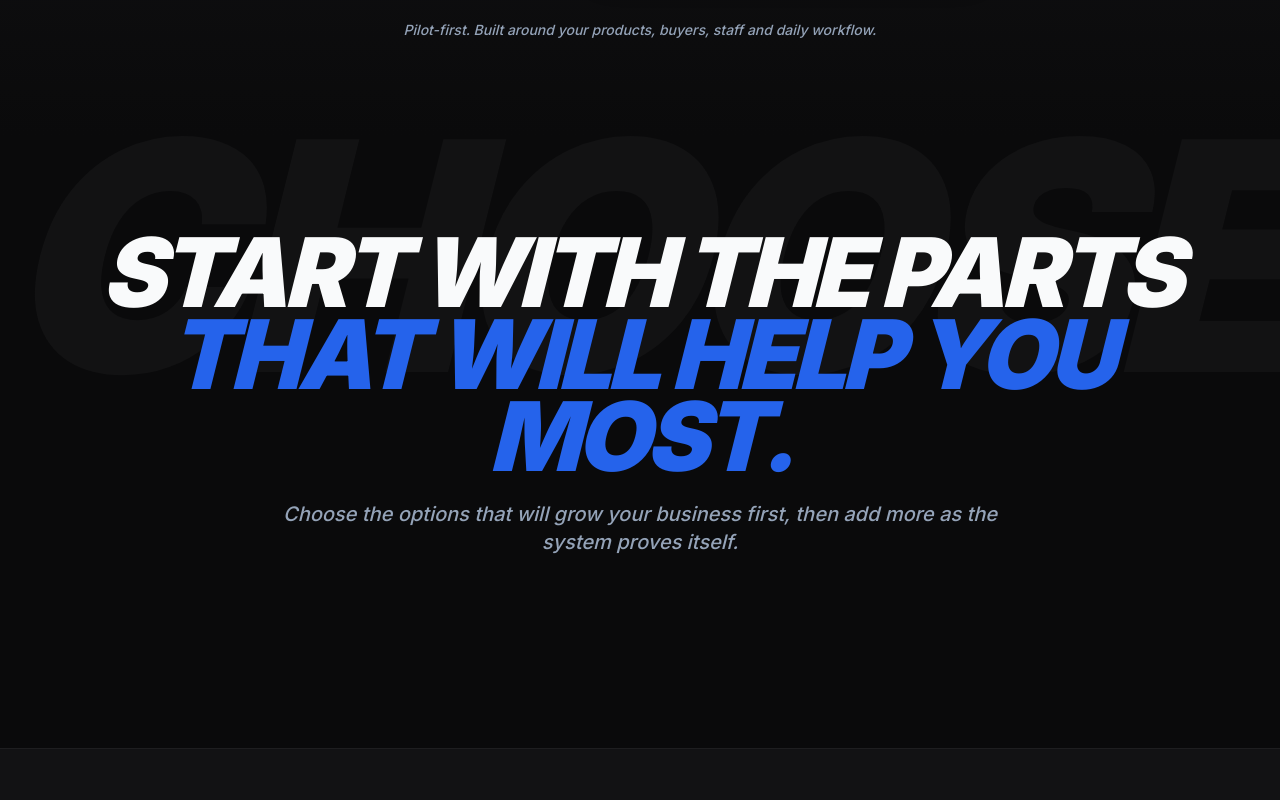
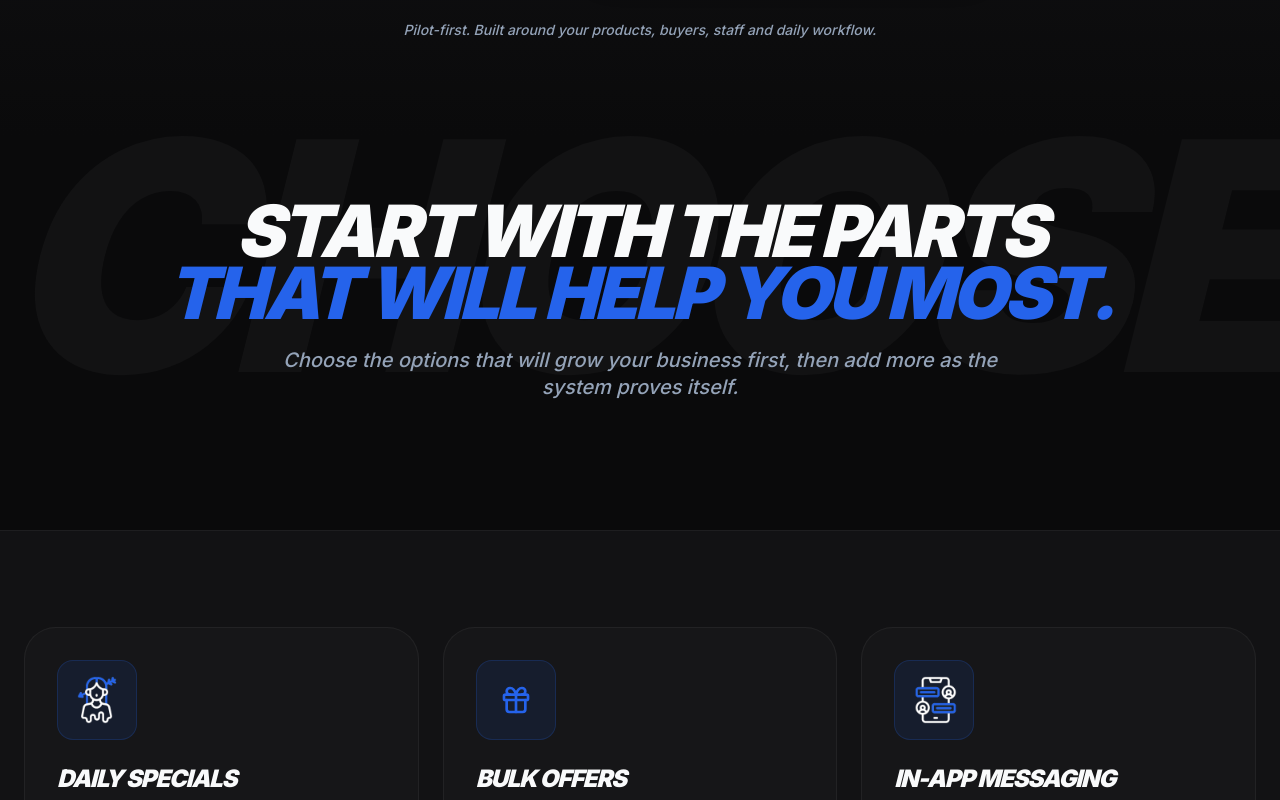
Before and after one commit to TheoDuToit1/Stockup, a React (Vite) app: page /custom-system-options in a window 1280 px wide. Shown: the part 720-1520 px from the top of the page. Built offline with nearby package versions, Linux system fonts and the light colour scheme.

Commit message:
Adjust Section 1 and 3 spacing and heading size
- Matched Section 1 heading size to hero (text-2xl to text-7xl)
- Reduced Section 1 padding (py-12 to py-8, py-24 to py-16)
- Reduced Section 1 bottom margin (mb-16 to mb-12, mb-24 to mb-16)
- Reduced Section 3 padding (py-12 to py-8, py-24 to py-16)

```diff
--- a/src/pages/CustomSystemOptions.tsx
+++ b/src/pages/CustomSystemOptions.tsx
@@ -84,7 +84,7 @@ export default function CustomSystemOptions({ onContactClick }: CustomSystemOpti
       </section>
 
       {/* Section 1: Choose What You Need First */}
-      <section className="py-12 md:py-24 relative overflow-hidden">
+      <section className="py-8 md:py-16 relative overflow-hidden">
         <div
           className="absolute top-0 left-0 w-full text-center -translate-y-1/4 text-[calc(25vw)] font-black text-white/[0.03] italic select-none pointer-events-none uppercase tracking-tighter whitespace-nowrap z-0"
         >
@@ -97,9 +97,9 @@ export default function CustomSystemOptions({ onContactClick }: CustomSystemOpti
             whileInView={{ opacity: 1, y: 0 }}
             viewport={{ once: true }}
             transition={{ duration: 0.8 }}
-            className="text-center mb-16 md:mb-24"
+            className="text-center mb-12 md:mb-16"
           >
-            <h2 className="text-3xl sm:text-4xl md:text-6xl lg:text-8xl font-black uppercase italic tracking-tighter leading-[0.85] text-text mb-6">
+            <h2 className="text-2xl sm:text-3xl md:text-5xl lg:text-7xl font-black uppercase italic tracking-tighter leading-[0.85] text-text mb-6">
               START WITH THE PARTS <br />
               <span className="text-primary">THAT WILL HELP YOU MOST.</span>
             </h2>
@@ -219,7 +219,7 @@ export default function CustomSystemOptions({ onContactClick }: CustomSystemOpti
       </section>
 
       {/* Section 3: AI Support Options */}
-      <section className="py-12 md:py-24 relative overflow-hidden">
+      <section className="py-8 md:py-16 relative overflow-hidden">
         <div className="max-w-7xl mx-auto px-6 relative z-10">
           <motion.div
             initial={{ opacity: 0, y: 30 }}
```
